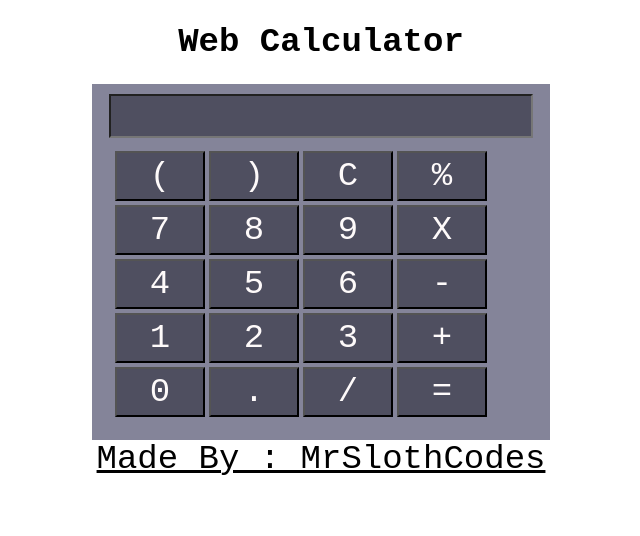
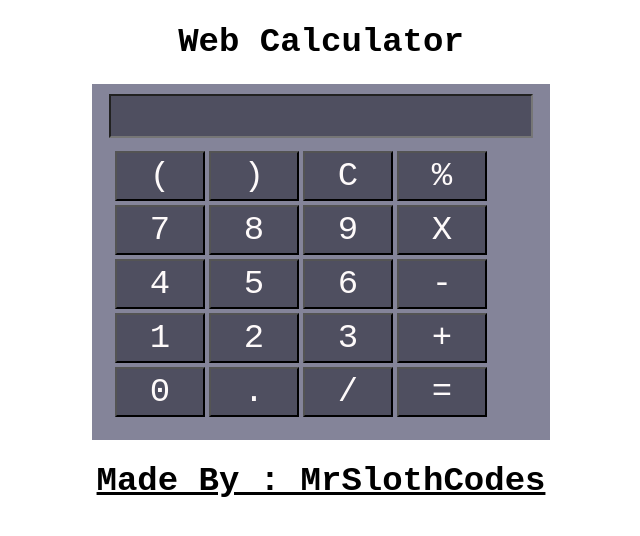
Before and after one commit to MrSlothhCodes/MrSlothhCodes.github.io, a plain HTML site: page index.html in a window 1280 px wide. Shown: the whole page, without its empty margins (319-959 px from the left). Drawn offline with Linux system fonts and the light colour scheme.

Commit message:
HTML changes

```diff
--- a/index.html
+++ b/index.html
@@ -9,8 +9,9 @@
 </head>
 
 <body background="rgb(254, 250, 250)">
+  <h1>Web Calculator</h1>
   <div class="container">
-    <h1>Web Calculator</h1>
+
 
     <div class="calc">
       <input type="text" name="screen" id="screen">
@@ -47,12 +48,9 @@
         </tr>
       </table>
     </div>
-    <div class="footer">
-      <a href="https://github.com/MrSlothCodes" target="_blank">Made By : MrSlothCodes</a>
 
-    </div>
   </div>
-
+  <h1><a href="https://github.com/MrSlothCodes" target="_blank">Made By : MrSlothCodes</a></h1>
 </body>
 <script src="script.js"></script>
 
```
